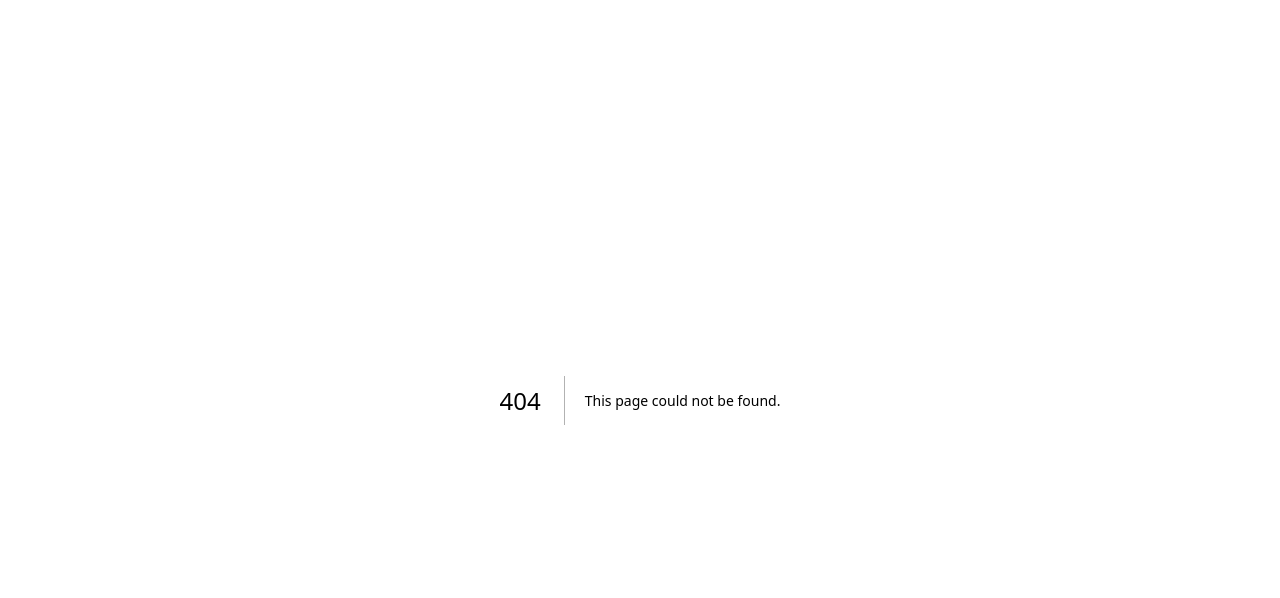
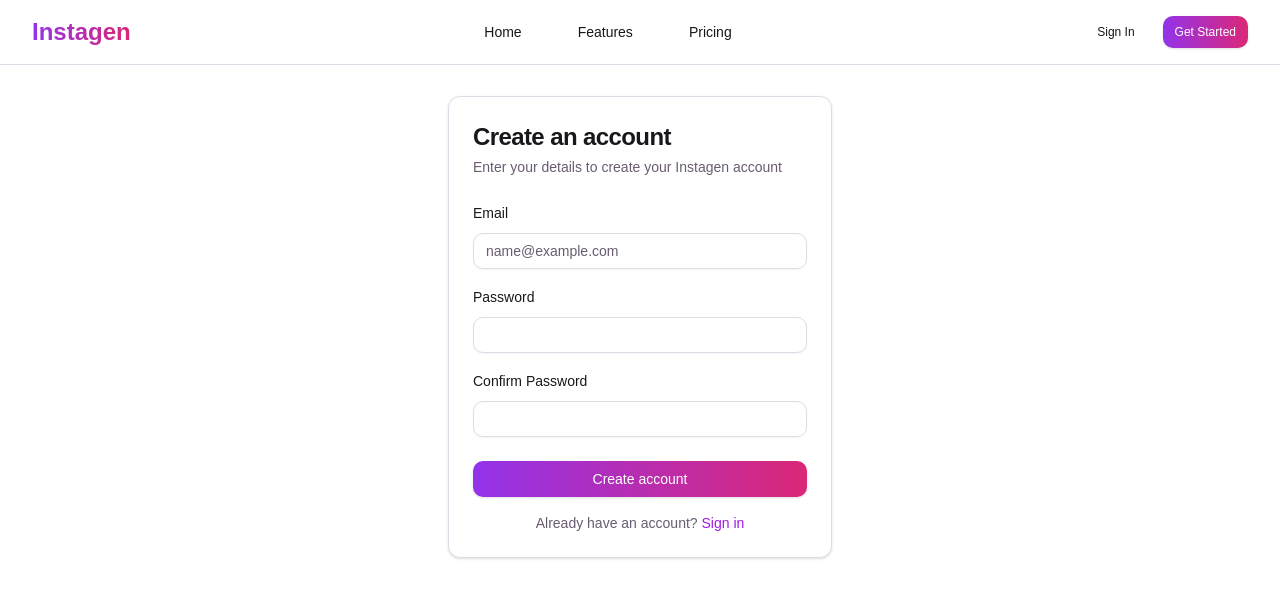
Before and after one commit to Jazys/instagen, a Next.js app: page /auth/register in a window 1280 px wide. Before the commit this address had no page. Shown: the top 598 px of the page. Built offline with nearby package versions, Linux system fonts and the light colour scheme.

Commit message:
feat(auth): Create login and registration pages with updated navigation

```diff
--- a/src/components/layout/Navbar.tsx
+++ b/src/components/layout/Navbar.tsx
@@ -16,41 +16,41 @@ export const Navbar = () => {
   }
 
   return (
-    <header className='fixed top-0 w-full border-b bg-white z-50'>
-      <div className='container flex h-16 items-center justify-between'>
-        <Link href='/' className='flex items-center space-x-2'>
-          <span className='text-2xl font-bold bg-gradient-to-r from-purple-600 to-pink-600 bg-clip-text text-transparent'>
+    <header className="fixed top-0 w-full border-b bg-white z-50">
+      <div className="container flex h-16 items-center justify-between">
+        <Link href="/" className="flex items-center space-x-2">
+          <span className="text-2xl font-bold bg-gradient-to-r from-purple-600 to-pink-600 bg-clip-text text-transparent">
             Instagen
           </span>
         </Link>
 
-        <div className='hidden md:flex gap-6'>
-          <Button variant='ghost' asChild>
-            <Link href='/'>
+        <div className="hidden md:flex gap-6">
+          <Button variant="ghost" asChild>
+            <Link href="/">
               Home
             </Link>
           </Button>
-          <Button variant='ghost' onClick={scrollToFeatures}>
+          <Button variant="ghost" onClick={scrollToFeatures}>
             Features
           </Button>
-          <Button variant='ghost' asChild>
+          <Button variant="ghost" asChild>
             <Link
-              href='/pricing'
-              className={router.pathname === '/pricing' ? 'text-primary' : ''}
+              href="/pricing"
+              className={router.pathname === "/pricing" ? "text-primary" : ""}
             >
               Pricing
             </Link>
           </Button>
         </div>
 
-        <div className='flex items-center gap-4'>
-          <Button variant='ghost' size='sm' asChild>
-            <Link href='/login'>
+        <div className="flex items-center gap-4">
+          <Button variant="ghost" size="sm" asChild>
+            <Link href="/auth/login">
               Sign In
             </Link>
           </Button>
-          <Button size='sm' className='bg-gradient-to-r from-purple-600 to-pink-600 text-white hover:opacity-90 transition-opacity' asChild>
-            <Link href='/generate'>
+          <Button size="sm" className="bg-gradient-to-r from-purple-600 to-pink-600 text-white hover:opacity-90 transition-opacity" asChild>
+            <Link href="/auth/register">
               Get Started
             </Link>
           </Button>
--- /dev/null
+++ b/src/pages/auth/login.tsx
@@ -0,0 +1,54 @@
+
+import { Button } from "@/components/ui/button"
+import { Card, CardContent, CardDescription, CardFooter, CardHeader, CardTitle } from "@/components/ui/card"
+import { Input } from "@/components/ui/input"
+import { Label } from "@/components/ui/label"
+import { Navbar } from "@/components/layout/Navbar"
+import Head from "next/head"
+import Link from "next/link"
+
+export default function LoginPage() {
+  return (
+    <>
+      <Head>
+        <title>Sign In - Instagen</title>
+        <meta name="description" content="Sign in to your Instagen account" />
+      </Head>
+
+      <Navbar />
+      <main className="pt-24 min-h-screen bg-gradient-to-b from-background to-background/95">
+        <div className="container max-w-md">
+          <Card>
+            <CardHeader className="space-y-1">
+              <CardTitle className="text-2xl font-bold">Sign in</CardTitle>
+              <CardDescription>
+                Enter your email and password to access your account
+              </CardDescription>
+            </CardHeader>
+            <CardContent className="space-y-4">
+              <div className="space-y-2">
+                <Label htmlFor="email">Email</Label>
+                <Input id="email" type="email" placeholder="name@example.com" />
+              </div>
+              <div className="space-y-2">
+                <Label htmlFor="password">Password</Label>
+                <Input id="password" type="password" />
+              </div>
+            </CardContent>
+            <CardFooter className="flex flex-col space-y-4">
+              <Button className="w-full bg-gradient-to-r from-purple-600 to-pink-600 text-white">
+                Sign in
+              </Button>
+              <div className="text-sm text-center text-muted-foreground">
+                Don't have an account?{" "}
+                <Link href="/auth/register" className="text-primary hover:underline">
+                  Sign up
+                </Link>
+              </div>
+            </CardFooter>
+          </Card>
+        </div>
+      </main>
+    </>
+  )
+}
--- /dev/null
+++ b/src/pages/auth/register.tsx
@@ -0,0 +1,58 @@
+
+import { Button } from "@/components/ui/button"
+import { Card, CardContent, CardDescription, CardFooter, CardHeader, CardTitle } from "@/components/ui/card"
+import { Input } from "@/components/ui/input"
+import { Label } from "@/components/ui/label"
+import { Navbar } from "@/components/layout/Navbar"
+import Head from "next/head"
+import Link from "next/link"
+
+export default function RegisterPage() {
+  return (
+    <>
+      <Head>
+        <title>Create Account - Instagen</title>
+        <meta name="description" content="Create your Instagen account" />
+      </Head>
+
+      <Navbar />
+      <main className="pt-24 min-h-screen bg-gradient-to-b from-background to-background/95">
+        <div className="container max-w-md">
+          <Card>
+            <CardHeader className="space-y-1">
+              <CardTitle className="text-2xl font-bold">Create an account</CardTitle>
+              <CardDescription>
+                Enter your details to create your Instagen account
+              </CardDescription>
+            </CardHeader>
+            <CardContent className="space-y-4">
+              <div className="space-y-2">
+                <Label htmlFor="email">Email</Label>
+                <Input id="email" type="email" placeholder="name@example.com" />
+              </div>
+              <div className="space-y-2">
+                <Label htmlFor="password">Password</Label>
+                <Input id="password" type="password" />
+              </div>
+              <div className="space-y-2">
+                <Label htmlFor="confirmPassword">Confirm Password</Label>
+                <Input id="confirmPassword" type="password" />
+              </div>
+            </CardContent>
+            <CardFooter className="flex flex-col space-y-4">
+              <Button className="w-full bg-gradient-to-r from-purple-600 to-pink-600 text-white">
+                Create account
+              </Button>
+              <div className="text-sm text-center text-muted-foreground">
+                Already have an account?{" "}
+                <Link href="/auth/login" className="text-primary hover:underline">
+                  Sign in
+                </Link>
+              </div>
+            </CardFooter>
+          </Card>
+        </div>
+      </main>
+    </>
+  )
+}
```
